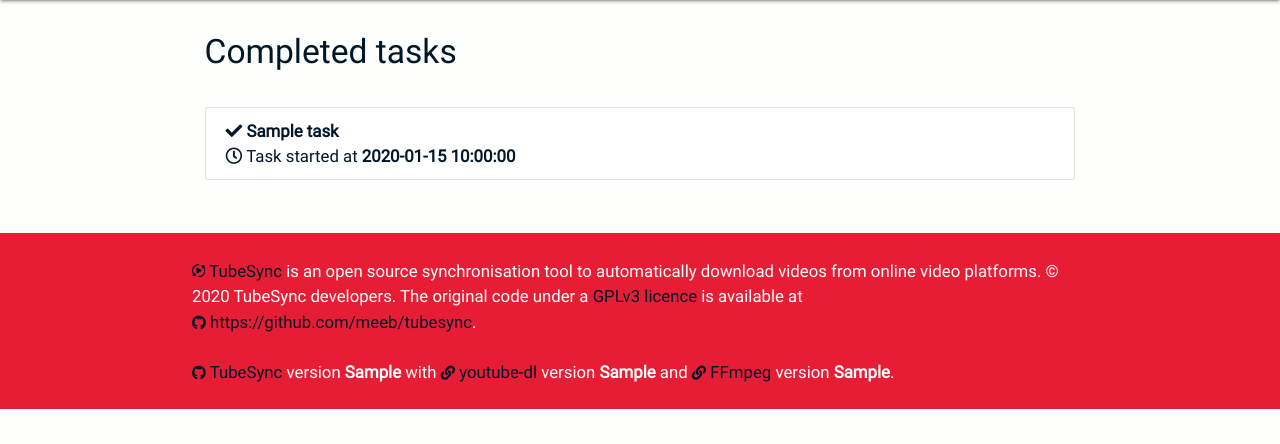
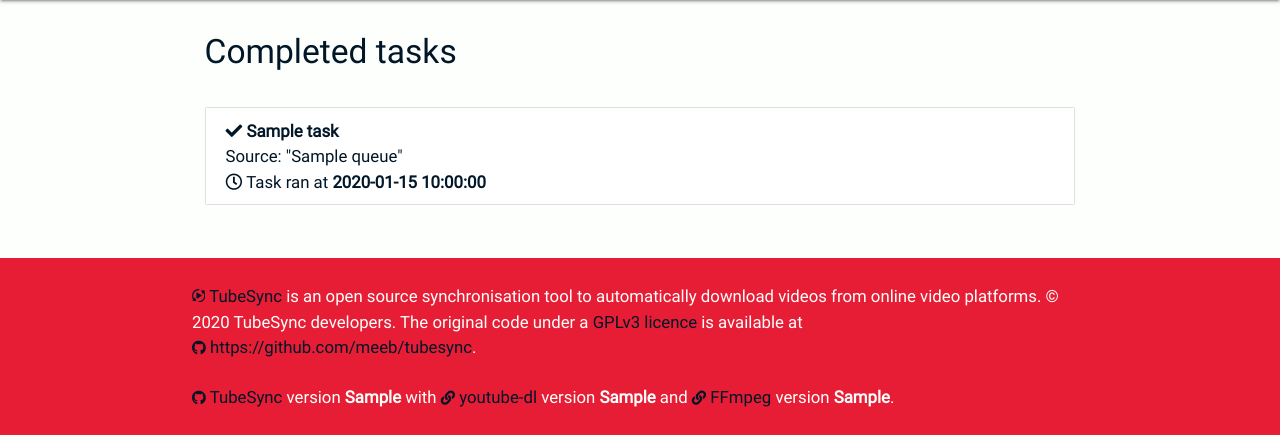
Before and after one commit to meeb/tubesync, a Django app: template app/sync/templates/sync/tasks-completed.html in a window 1280 px wide. Shown: the part 143-587 px from the top of the page. Run offline with Django 3.2, Linux system fonts and the light colour scheme; the template is opened without the code that fills it: most values are stand-ins (such as "Sample title", 1, 10 or a date in 2020); style sheets or scripts are compiled from the project's sources; some libraries are stand-ins or nearby versions.

Commit message:
abuse background_task queue field to store the source uuid for later easy filtering

```diff
--- a/app/sync/signals.py
+++ b/app/sync/signals.py
@@ -27,6 +27,7 @@
         index_source_task(
             str(instance.pk),
             repeat=instance.index_schedule,
+            queue=str(instance.pk),
             verbose_name=verbose_name.format(instance.name)
         )
 
@@ -42,6 +43,7 @@
         index_source_task(
             str(instance.pk),
             repeat=instance.index_schedule,
+            queue=str(instance.pk),
             verbose_name=verbose_name.format(instance.name)
         )
 
@@ -82,10 +84,11 @@
         if thumbnail_url:
             log.info(f'Scheduling task to download thumbnail for: {instance.name} '
                      f'from: {thumbnail_url}')
-            verbose_name = _('Downloading media thumbnail for "{}')
+            verbose_name = _('Downloading media thumbnail for "{}"')
             download_media_thumbnail(
                 str(instance.pk),
                 thumbnail_url,
+                queue=str(instance.source.pk),
                 verbose_name=verbose_name.format(instance.name)
             )
 
--- a/app/sync/templates/sync/tasks-completed.html
+++ b/app/sync/templates/sync/tasks-completed.html
@@ -13,18 +13,24 @@
   <div class="col s12">
     <div class="collection">
     {% for task in tasks %}
+
+      {% if task.has_error %}
       <span class="collection-item">
-      {% if task.has_error %}
         <i class="fas fa-exclamation-triangle"></i> <strong>{{ task.verbose_name }}</strong><br>
+        Source: &quot;{{ task.queue }}&quot;<br>
         Error: &quot;{{ task.error_message }}&quot;<br>
-        <i class="far fa-clock"></i> Task started at <strong>{{ task.run_at|date:'Y-m-d H:i:s' }}</strong>
+        <i class="far fa-clock"></i> Task ran at <strong>{{ task.run_at|date:'Y-m-d H:i:s' }}</strong>
+      </span>
       {% else %}
+      <span class="collection-item">
         <i class="fas fa-check"></i> <strong>{{ task.verbose_name }}</strong><br>
-        <i class="far fa-clock"></i> Task started at <strong>{{ task.run_at|date:'Y-m-d H:i:s' }}</strong>
+        Source: &quot;{{ task.queue }}&quot;<br>
+        <i class="far fa-clock"></i> Task ran at <strong>{{ task.run_at|date:'Y-m-d H:i:s' }}</strong>
+      </span>
       {% endif %}
       </span>
     {% empty %}
-      <span class="collection-item no-items"><i class="fas fa-info-circle"></i> There have been no completed tasks.</span>
+      <span class="collection-item no-items"><i class="fas fa-info-circle"></i> There have been no completed tasks{% if source %} that match the specified source filter{% endif %}.</span>
     {% endfor %}
     </div>
   </div>
--- a/app/sync/templates/sync/tasks.html
+++ b/app/sync/templates/sync/tasks.html
@@ -64,9 +64,9 @@
     <div class="collection">
       {% for task in scheduled %}
         <a href="{% url task.url pk=task.instance.pk %}" class="collection-item">
-          <i class="far fa-stopwatch"></i> <strong>{{ task }}</strong><br>
-          Scheduled to run {{ task.instance.get_index_schedule_display|lower }}.<br>
-          <i class="fas fa-redo"></i> Task will run at <strong>{{ task.run_at|date:'Y-m-d H:i:s' }}</strong>
+          <i class="fas fa-stopwatch"></i> <strong>{{ task }}</strong><br>
+          {% if task.instance.index_schedule %}Scheduled to run {{ task.instance.get_index_schedule_display|lower }}.<br>{% endif %}
+          <i class="fas fa-redo"></i> Task will next run at <strong>{{ task.run_at|date:'Y-m-d H:i:s' }}</strong>
         </a>
       {% empty %}
         <span class="collection-item no-items"><i class="fas fa-info-circle"></i> There are no scheduled tasks.</span>
```
Also changed, not shown: app/sync/views.py (+4 -6 lines).
